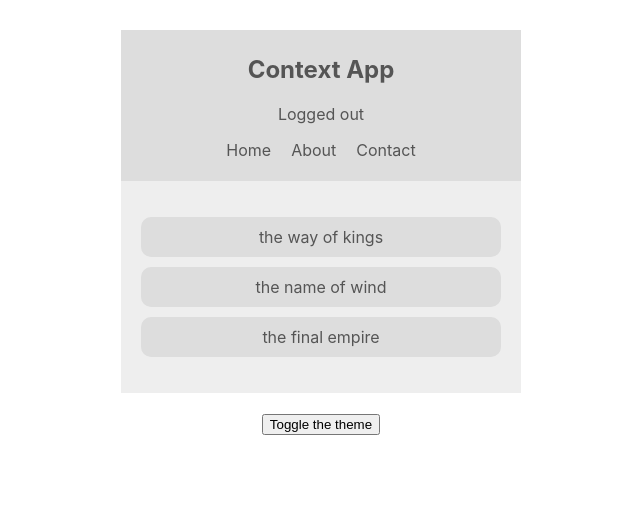
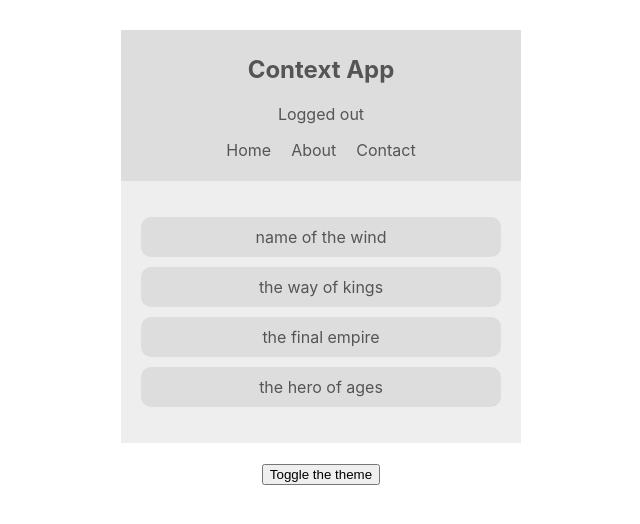
Before and after one commit to NegarSal/contextapp, a React (Create React App) app: page / in a window 1280 px wide. Shown: the top 524 px of the page, without its empty margins (319-959 px from the left). Built offline with nearby package versions, Linux system fonts and the light colour scheme.

Commit message:
creating context with functional components

```diff
--- a/src/App.js
+++ b/src/App.js
@@ -2,6 +2,7 @@
 import Navbar from './components/Navbar'
 import ThemeToggle from './components/ThemeToggle';
 import AuthContextProvider from './contexts/AuthContext';
+import BookContextProvider from './contexts/BookContext';
 import ThemeContextProvider from './contexts/ThemeContext';
 
 function App() {
@@ -10,7 +11,9 @@
       <ThemeContextProvider>
         <AuthContextProvider>
           <Navbar />
-          <BookList />
+          <BookContextProvider>
+            <BookList />
+          </BookContextProvider>
           <ThemeToggle />
         </AuthContextProvider>
       </ThemeContextProvider>
--- a/src/components/BookList.js
+++ b/src/components/BookList.js
@@ -1,15 +1,19 @@
 import React, { useContext } from "react";
 import { ThemeContext } from "../contexts/ThemeContext";
+import { BookContext } from "../contexts/BookContext";
 
 const BookList = () => {
     const { isLightTheme, light, dark } = useContext(ThemeContext);
+    const { books } = useContext(BookContext);
     const theme = isLightTheme ? light : dark;
     return (
         <div className="book-list" style={{ color: theme.syntax, background: theme.bg }}>
             <ul>
-                <li style={{ background: theme.ui }}>the way of kings</li>
-                <li style={{ background: theme.ui }}>the name of wind</li>
-                <li style={{ background: theme.ui }}>the final empire</li>
+                {books.map(book => {
+                    return (
+                        <li key={book.id} style={{ background: theme.ui }}>{book.title}</li>
+                    )
+                })}
             </ul>
         </div>
     );
--- /dev/null
+++ b/src/contexts/BookContext.js
@@ -0,0 +1,19 @@
+import React, { createContext, useState } from 'react';
+
+export const BookContext = createContext();
+
+const BookContextProvider = (props) => {
+    const [books, setBooks] = useState([
+        { title: 'name of the wind', id: 1 },
+        { title: 'the way of kings', id: 2 },
+        { title: 'the final empire', id: 3 },
+        { title: 'the hero of ages', id: 4 }
+    ]);
+    return (
+        <BookContext.Provider value={{books}}>
+            {props.children}
+        </BookContext.Provider>
+    );
+}
+
+export default BookContextProvider;
```
